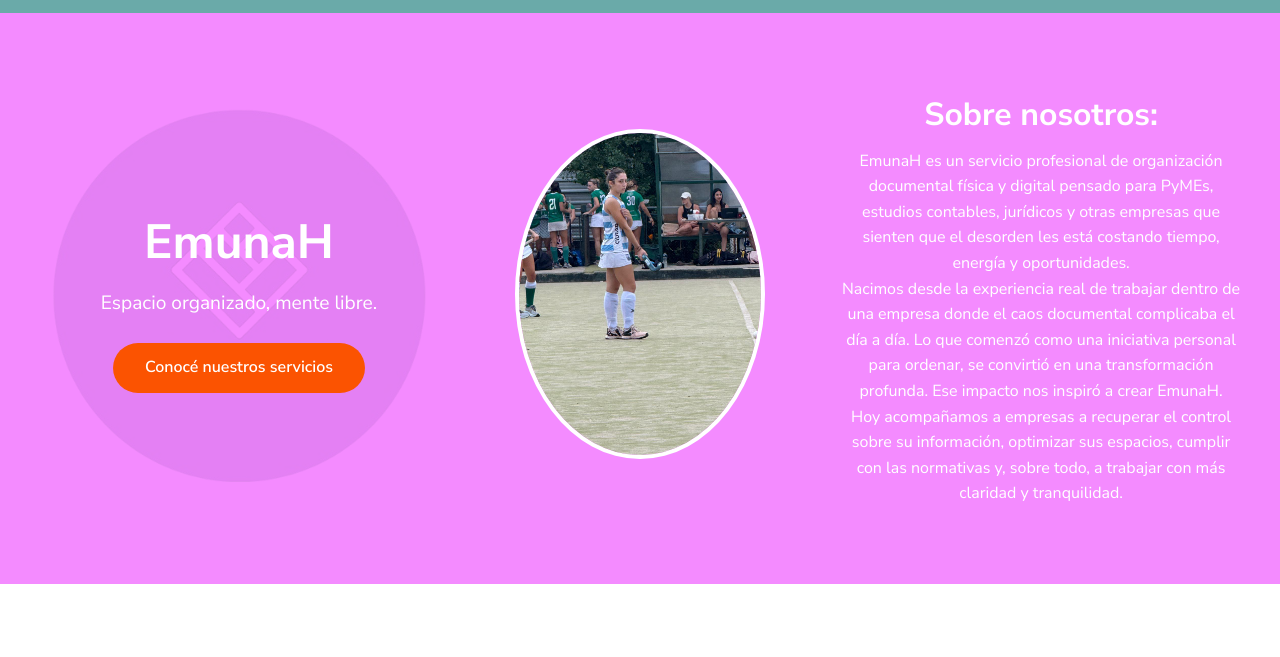
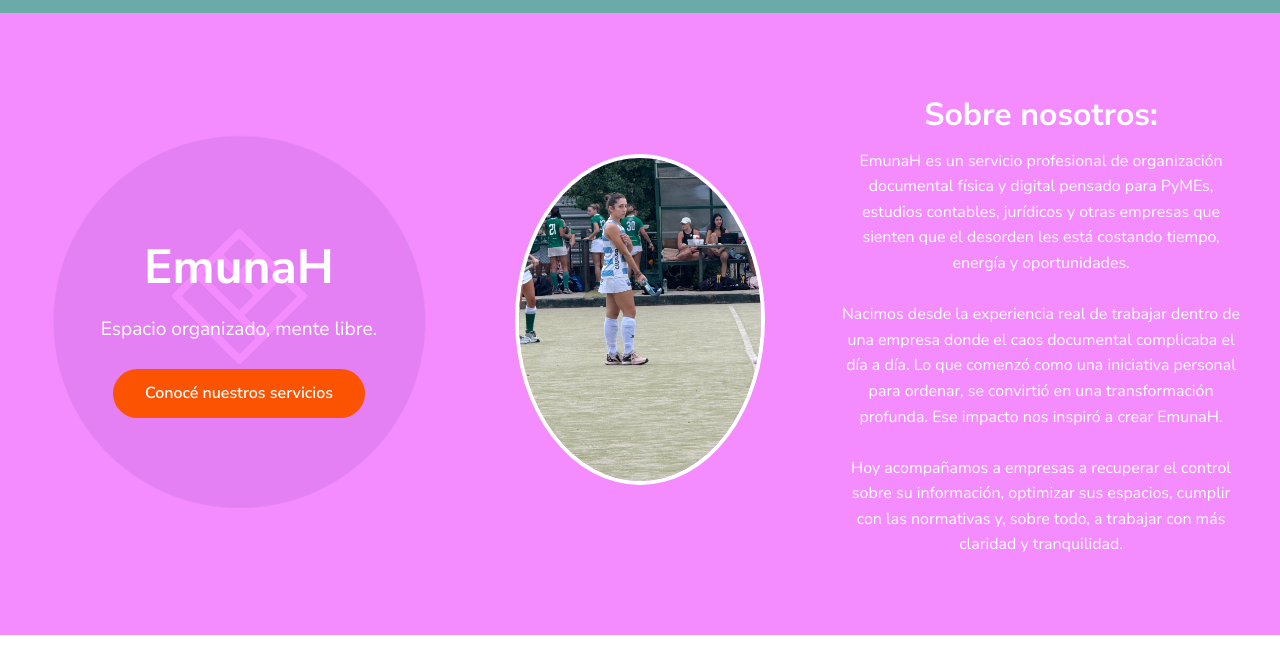
Before and after one commit to EmunaHorden/te_ordena, a plain HTML site: page index.html in a window 1280 px wide. Shown: the part 98-755 px from the top of the page. Drawn offline with Linux system fonts and the light colour scheme.

Commit message:
index.html

```diff
--- a/index.html
+++ b/index.html
@@ -36,8 +36,8 @@
     <div class="hero-about">
       <h2>Sobre nosotros:</h2>
       <p>
-        EmunaH es un servicio profesional de organización documental física y digital pensado para PyMEs, estudios contables, jurídicos y otras empresas que sienten que el desorden les está costando tiempo, energía y oportunidades.<br>
-        Nacimos desde la experiencia real de trabajar dentro de una empresa donde el caos documental complicaba el día a día. Lo que comenzó como una iniciativa personal para ordenar, se convirtió en una transformación profunda. Ese impacto nos inspiró a crear EmunaH.<br>
+        EmunaH es un servicio profesional de organización documental física y digital pensado para PyMEs, estudios contables, jurídicos y otras empresas que sienten que el desorden les está costando tiempo, energía y oportunidades.<br><br>
+        Nacimos desde la experiencia real de trabajar dentro de una empresa donde el caos documental complicaba el día a día. Lo que comenzó como una iniciativa personal para ordenar, se convirtió en una transformación profunda. Ese impacto nos inspiró a crear EmunaH.<br><br>
         Hoy acompañamos a empresas a recuperar el control sobre su información, optimizar sus espacios, cumplir con las normativas y, sobre todo, a trabajar con más claridad y tranquilidad.
       </p>
     </div>
```
